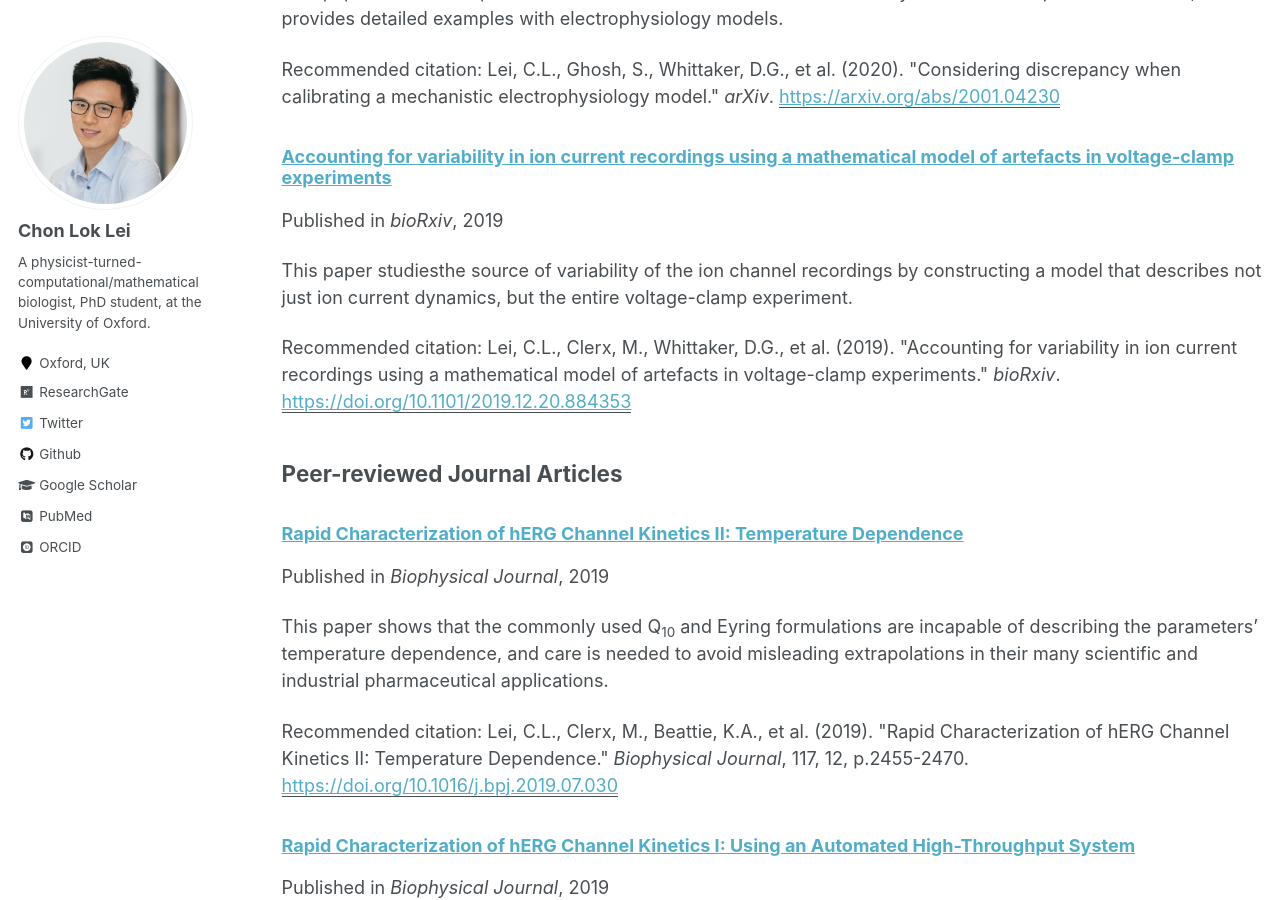
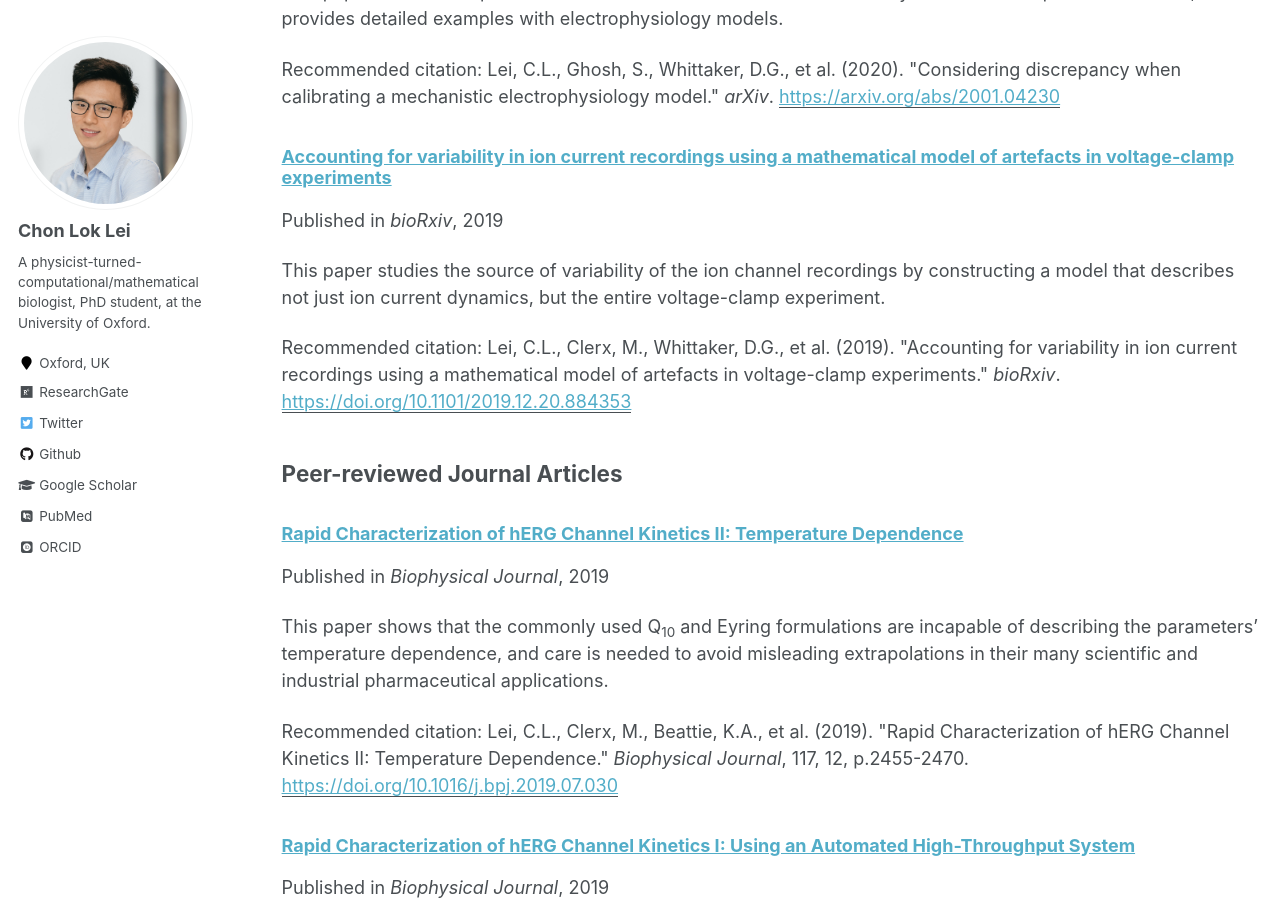
Before and after one commit to chonlei/chonlei.github.io, a Jekyll site: the page built from _pages/publications.md, in a window 1280 px wide and 900 px high, scrolled down 366 px. Built offline with Jekyll 4.4.1, drawn with Linux system fonts in a browser that asks for light colours; some web fonts are replaced.

Commit message:
Fix typo

```diff
--- a/_preprints/2019-12-22-paper-Lei2019c.md
+++ b/_preprints/2019-12-22-paper-Lei2019c.md
@@ -2,7 +2,7 @@
 title: "Accounting for variability in ion current recordings using a mathematical model of artefacts in voltage-clamp experiments"
 collection: preprints
 permalink: /preprint/Lei2019c
-excerpt: 'This paper studiesthe source of variability of the ion channel recordings by constructing a model that describes not just ion current dynamics, but the entire voltage-clamp experiment.'
+excerpt: 'This paper studies the source of variability of the ion channel recordings by constructing a model that describes not just ion current dynamics, but the entire voltage-clamp experiment.'
 date: 2019-12-22
 venue: 'bioRxiv'
 paperurl: 'https://doi.org/10.1101/2019.12.20.884353'
```
